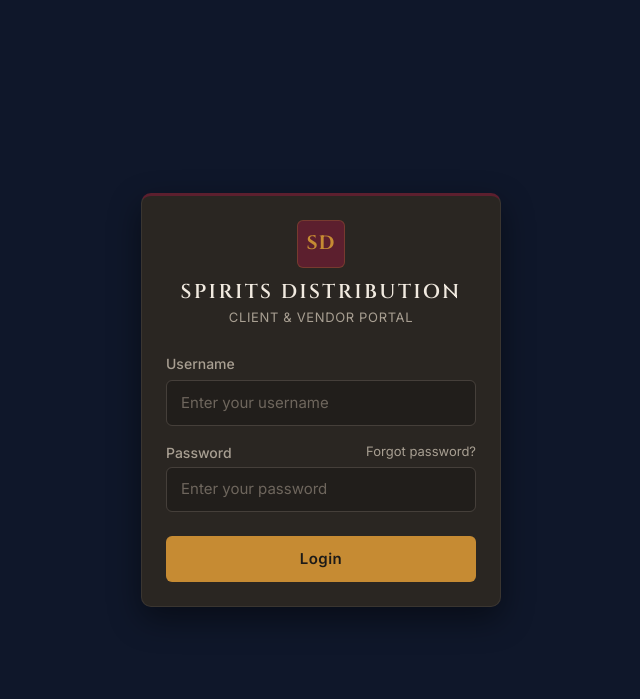
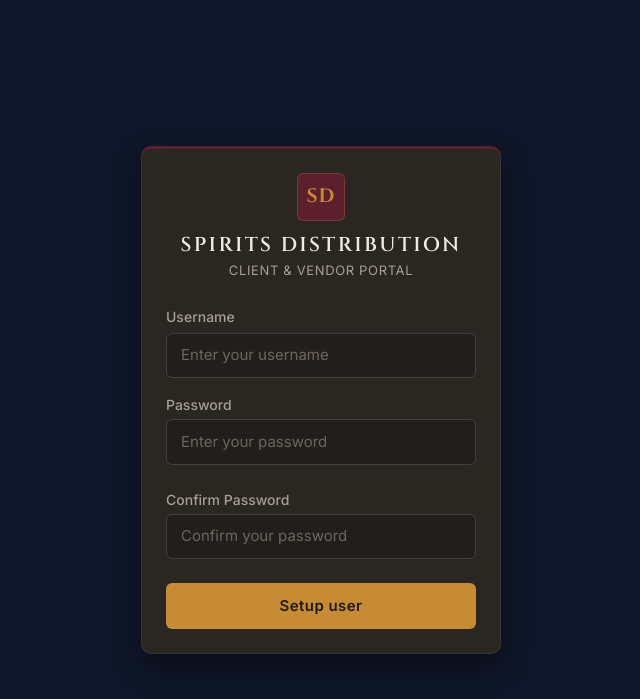
Before and after one commit to jaysawt/Orderflow, a FastAPI app: page / in a window 1280 px wide. Shown: the top 699 px of the page, without its empty margins (319-959 px from the left). Run offline with FastAPI, Linux system fonts and the light colour scheme; parts of the project's set-up code (start-up, migrations or seed data) failed here and were passed over; some libraries are stand-ins or nearby versions.

Commit message:
Setup user functionality for intial user registration

```diff
--- a/app/main.py
+++ b/app/main.py
@@ -1,8 +1,10 @@
 from app.database.database import Base, engine, SessionLocal
 from app.database import models
+from app.functions.auth import hash_password
+from starlette.middleware.sessions import Session
 from pathlib import Path
-from fastapi import FastAPI, Request
-from fastapi.responses import HTMLResponse
+from fastapi import FastAPI, Request, Depends, Form
+from fastapi.responses import HTMLResponse, RedirectResponse
 from fastapi.staticfiles import StaticFiles
 from fastapi.templating import Jinja2Templates
 
@@ -23,9 +25,35 @@ def get_db():
         db.close()
 
 @app.get("/", response_class=HTMLResponse)
+def setup_page(request: Request, db: Session = Depends(get_db)):
+    if db.query(models.User).first():
+        return RedirectResponse(url='/login')
+
+    return templates.TemplateResponse(
+        request=request,
+        name="setup.html",
+        context={}
+    )
+
+@app.post("/setup", response_class=HTMLResponse)
+def setup_user(request: Request, username: str = Form(...), password: str = Form(...), confirm_password: str = Form(...), db: Session = Depends(get_db)):
+    if db.query(models.User).first():
+        return RedirectResponse(url='/login')
+
+    if password != confirm_password:
+        return templates.TemplateResponse(
+            request=request, name="setup.html",
+            context={"error": "Passwords do not match."}
+        )
+
+    user = models.User(username=username, hashed_password=hash_password(password))
+    db.add(user)
+    db.commit()
+    return RedirectResponse(url='/login?success=true', status_code=303)
+
 @app.get("/login", response_class=HTMLResponse)
-def login_page(request: Request, error: bool = False):
-    error_message = "Invalid username or password. Please try again." if error else None
+def login_page(request: Request, error: bool = False, success: bool = False):
+    error_message = "Invalid username or password. Please try again." if error else "Setup up user successfully" if success else None
     return templates.TemplateResponse(
         request=request,
         name="login.html",
--- a/app/static/css/styles.css
+++ b/app/static/css/styles.css
@@ -160,4 +160,7 @@ body {
     font-size: 0.875rem;
     border-radius: 6px;
     padding: 0.65rem 0.875rem;
+    justify-content: center;
+    align-items: center;
+    text-align: center;
 }
--- /dev/null
+++ b/app/templates/setup.html
@@ -0,0 +1,87 @@
+{% extends "base.html" %}
+
+{% block title %}Setup | Spirits Distribution{% endblock %}
+
+{% block content %}
+<div class="login-card-wrapper">
+    <div class="card login-card">
+        <div class="card-body p-4 p-sm-4">
+
+            <!-- Brand / Logo Header Placeholder -->
+            <div class="text-center mb-4">
+                <div class="brand-logo-placeholder">
+                    SD
+                </div>
+                <h1 class="h5 brand-title mb-1">Spirits Distribution</h1>
+                <p class="brand-subtitle mb-0">Client & Vendor Portal</p>
+            </div>
+
+            <!-- Error Message Placeholder (Jinja2 Conditional Block) -->
+            {% if error %}
+            <div class="alert alert-custom-error mb-4" role="alert">
+                {{ error }}
+            </div>
+            {% endif %}
+
+            <!-- Login Form -->
+            <form action="/setup" method="POST" novalidate>
+                <!-- CSRF Token Placeholder -->
+                {% if csrf_token %}
+                <input type="hidden" name="csrf_token" value="{{ csrf_token }}">
+                {% endif %}
+
+                <!-- Username -->
+                <div class="mb-3">
+                    <label for="username" class="form-label">Username</label>
+                    <input
+                        type="text"
+                        class="form-control"
+                        id="username"
+                        name="username"
+                        placeholder="Enter your username"
+                        required
+                        autocomplete="username"
+                    >
+                </div>
+
+                <!-- Password Field -->
+                <div class="mb-4">
+                    <div class="d-flex justify-content-between align-items-center mb-1">
+                        <label for="password" class="form-label mb-0">Password</label>
+                    </div>
+                    <input
+                        type="password"
+                        class="form-control"
+                        id="password"
+                        name="password"
+                        placeholder="Enter your password"
+                        required
+                        autocomplete="new-password"
+                    >
+                </div>
+
+                <!-- Confirm Password Field -->
+                <div class="mb-4">
+                    <div class="d-flex justify-content-between align-items-center mb-1">
+                        <label for="confirm_password" class="form-label mb-0">Confirm Password</label>
+                    </div>
+                    <input
+                        type="password"
+                        class="form-control"
+                        id="confirm_password"
+                        name="confirm_password"
+                        placeholder="Confirm your password"
+                        required
+                        autocomplete="new-password"
+                    >
+                </div>
+
+                <!-- Amber Login Button (Full Width, Dark Text) -->
+                <button type="submit" class="btn btn-primary-accent w-100">
+                    Setup user
+                </button>
+            </form>
+        </div>
+    </div>
+</div>
+{% endblock %}
```
Also changed, not shown: app/functions/auth.py (added, +11 -0 lines), requirements.txt (+3 -4 lines).
